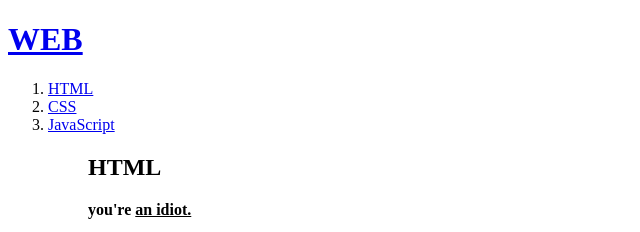
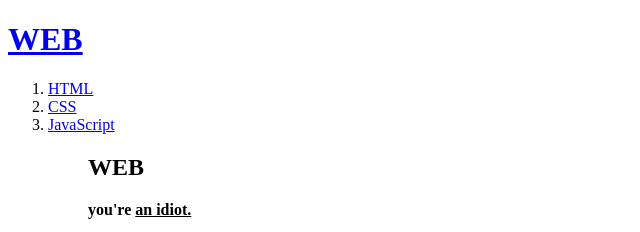
Before and after one commit to JiannKim/web1, a plain HTML site: page index.html in a window 1280 px wide. Shown: the top 232 px of the page, 0-640 px from the left. Drawn offline with Linux system fonts and the light colour scheme.

Commit message:
Add files via upload

```diff
--- a/index.html
+++ b/index.html
@@ -11,7 +11,7 @@
   <li><a href="2.html">CSS</a></li>
   <li><a href="3.html">JavaScript</a></li>
   <ol>
-  <h2>HTML</h2>
+  <h2>WEB</h2>
   <strong>you're <u>an idiot.</u></strong>
   <p>
     The World Wide Web (WWW), commonly known as the Web, is an information system where documents and other web resources are identified by Uniform Resource Locators (URLs, such as https://www.example.com/), which may be interlinked by hypertext, and are accessible over the Internet.[1] The resources of the WWW may be accessed by users by a software application called a web browser.
```
